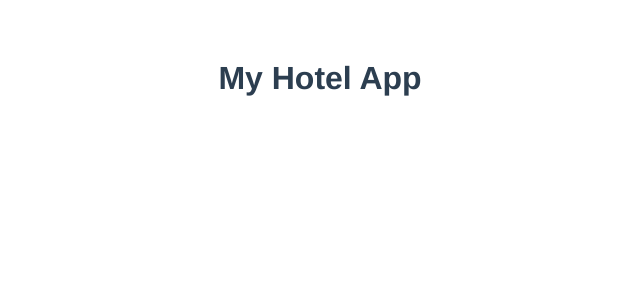
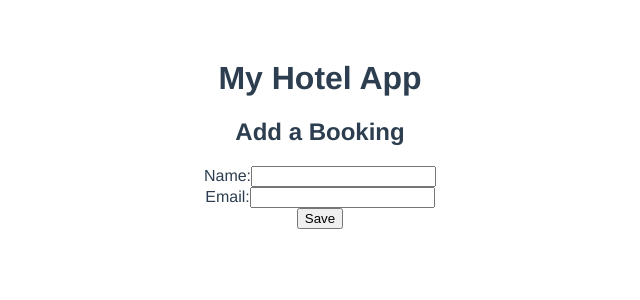
Before and after one commit to Rc-arm/w08_d03_lab_hotel_bookings, a Vue app in the folder client/: page / in a window 1280 px wide. Shown: the top 300 px of the page, without its empty margins (320-960 px from the left). Built offline with nearby package versions, Linux system fonts and the light colour scheme.

Commit message:
add form

```diff
--- a/client/src/App.vue
+++ b/client/src/App.vue
@@ -1,27 +1,32 @@
 <template>
   <div id="app">
     <h1>My Hotel App</h1>
-    <p v-if="serverMessage">The server said: {{ serverMessage }}</p>
+    <bookings-form />
+    <bookings-grid :bookings="bookings" />
   </div>
 </template>
 
 <script>
-import HelloWorld from './components/HelloWorld.vue';
+import BookingsForm from './components/BookingsForm';
+import BookingsGrid from './components/BookingsGrid';
+import BookingService from './services/BookingService';
+import { eventBus } from './main';
 
 export default {
   name: 'app',
+  data () {
+    return {
+      bookings: []
+    }
+  },
   components: {
-    HelloWorld
+    'bookings-form': BookingsForm,
+    'bookings-grid': BookingsGrid
   },
   mounted(){
     fetch("http://localhost:3000/")
       .then(response => response.json())
       .then(json => this.serverMessage = json.message);
-  },
-  data () {
-    return {
-      serverMessage: ""
-    }
   }
 };
 </script>
--- /dev/null
+++ b/client/src/components/BookingsForm.vue
@@ -0,0 +1,45 @@
+<template lang="html">
+  <form id="bookings-form" v-on:submit="addBooking">
+    <h2>Add a Booking</h2>
+    <div class="formWrap">
+      <label for="name">Name:</label>
+      <input type="text" id="name" v-model="name" required/>
+    </div>
+    <div class="formWrap">
+      <label for="email">Email:</label>
+      <input type="text" id="email" v-model="email" required/>
+    </div>
+
+    <input type="submit" value="Save" id="save"/>
+
+  </form>
+</template>
+
+<script>
+
+
+export default {
+  name: "bookings-form",
+  data () {
+    return {
+      name: null,
+      email: null,
+      status: false
+    }
+  },
+  methods: {
+    addBooking(e) {
+      e.preventDefault()
+      const booking = {
+        name: this.name,
+        email: this.email,
+        status: this.status
+      }
+      // BookingService
+    }
+  }
+}
+</script>
+
+<style lang="css" scoped>
+</style>
--- a/client/src/components/HelloWorld.vue
+++ /dev/null
@@ -1,57 +0,0 @@
-<template>
-  <div class="hello">
-    <h1>{{ msg }}</h1>
-    <p>
-      For a guide and recipes on how to configure / customize this project,<br>
-      check out the
-      <a href="https://cli.vuejs.org" target="_blank" rel="noopener">vue-cli documentation</a>.
-    </p>
-    <h3>Installed CLI Plugins</h3>
-    <ul>
-      <li><a href="https://github.com/vuejs/vue-cli/tree/dev/packages/%40vue/cli-plugin-babel" target="_blank" rel="noopener">babel</a></li>
-    </ul>
-    <h3>Essential Links</h3>
-    <ul>
-      <li><a href="https://vuejs.org" target="_blank" rel="noopener">Core Docs</a></li>
-      <li><a href="https://forum.vuejs.org" target="_blank" rel="noopener">Forum</a></li>
-      <li><a href="https://chat.vuejs.org" target="_blank" rel="noopener">Community Chat</a></li>
-      <li><a href="https://twitter.com/vuejs" target="_blank" rel="noopener">Twitter</a></li>
-      <li><a href="https://news.vuejs.org" target="_blank" rel="noopener">News</a></li>
-    </ul>
-    <h3>Ecosystem</h3>
-    <ul>
-      <li><a href="https://router.vuejs.org" target="_blank" rel="noopener">vue-router</a></li>
-      <li><a href="https://vuex.vuejs.org" target="_blank" rel="noopener">vuex</a></li>
-      <li><a href="https://github.com/vuejs/vue-devtools#vue-devtools" target="_blank" rel="noopener">vue-devtools</a></li>
-      <li><a href="https://vue-loader.vuejs.org" target="_blank" rel="noopener">vue-loader</a></li>
-      <li><a href="https://github.com/vuejs/awesome-vue" target="_blank" rel="noopener">awesome-vue</a></li>
-    </ul>
-  </div>
-</template>
-
-<script>
-export default {
-  name: 'HelloWorld',
-  props: {
-    msg: String
-  }
-}
-</script>
-
-<!-- Add "scoped" attribute to limit CSS to this component only -->
-<style scoped>
-h3 {
-  margin: 40px 0 0;
-}
-ul {
-  list-style-type: none;
-  padding: 0;
-}
-li {
-  display: inline-block;
-  margin: 0 10px;
-}
-a {
-  color: #42b983;
-}
-</style>
--- a/client/src/main.js
+++ b/client/src/main.js
@@ -1,8 +1,10 @@
-import Vue from 'vue'
-import App from './App.vue'
+import Vue from 'vue';
+import App from './App.vue';
 
-Vue.config.productionTip = false
+Vue.config.productionTip = false;
+
+export const eventBus = new Vue();
 
 new Vue({
   render: h => h(App),
-}).$mount('#app')
+}).$mount('#app');
--- /dev/null
+++ b/client/src/services/BookingService.js
@@ -0,0 +1 @@
+const baseURL = 'http://localhost:3000/api/bookings/';
```
Also changed, not shown: client/src/components/BookingsGrid.vue (added).
